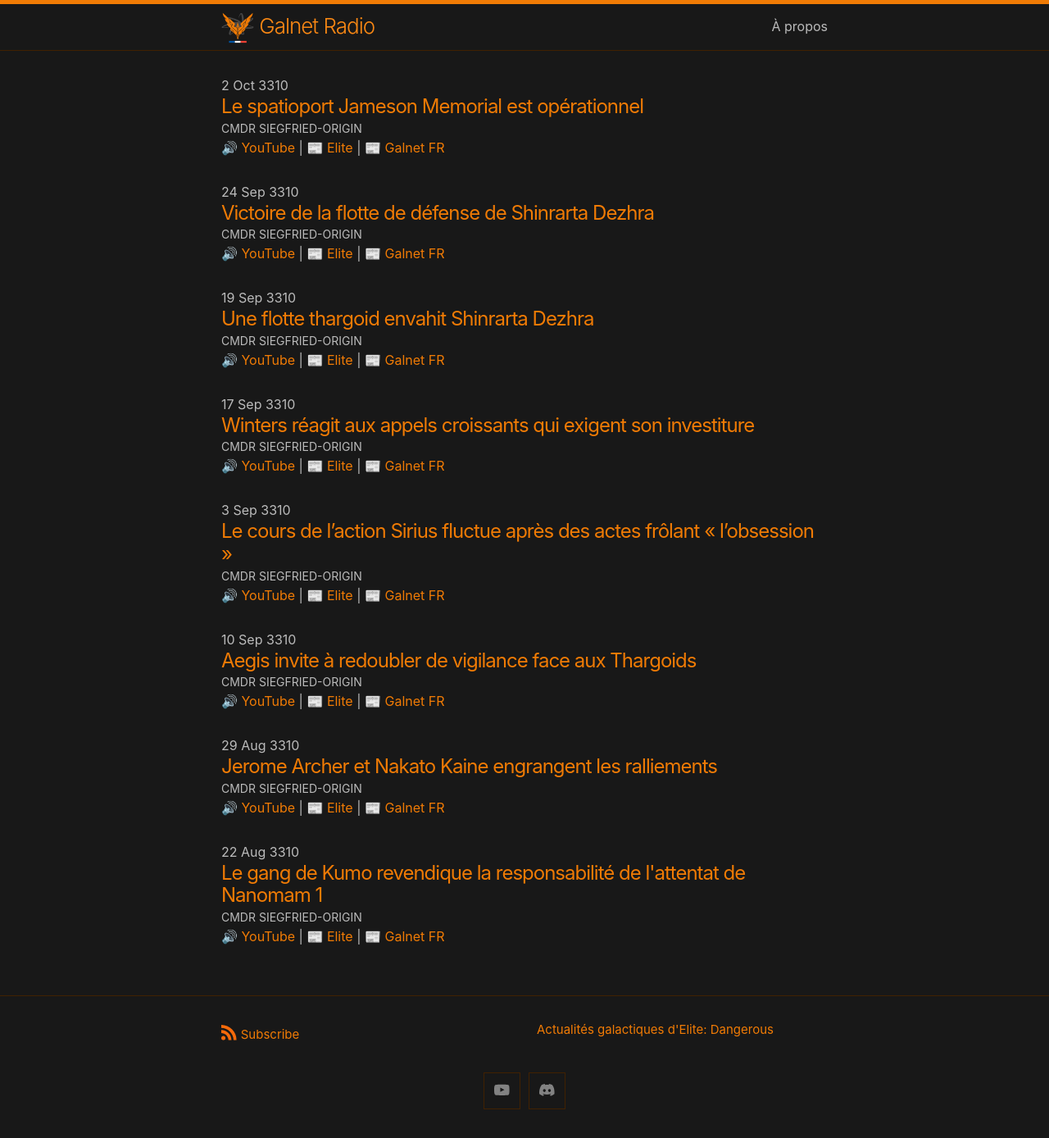
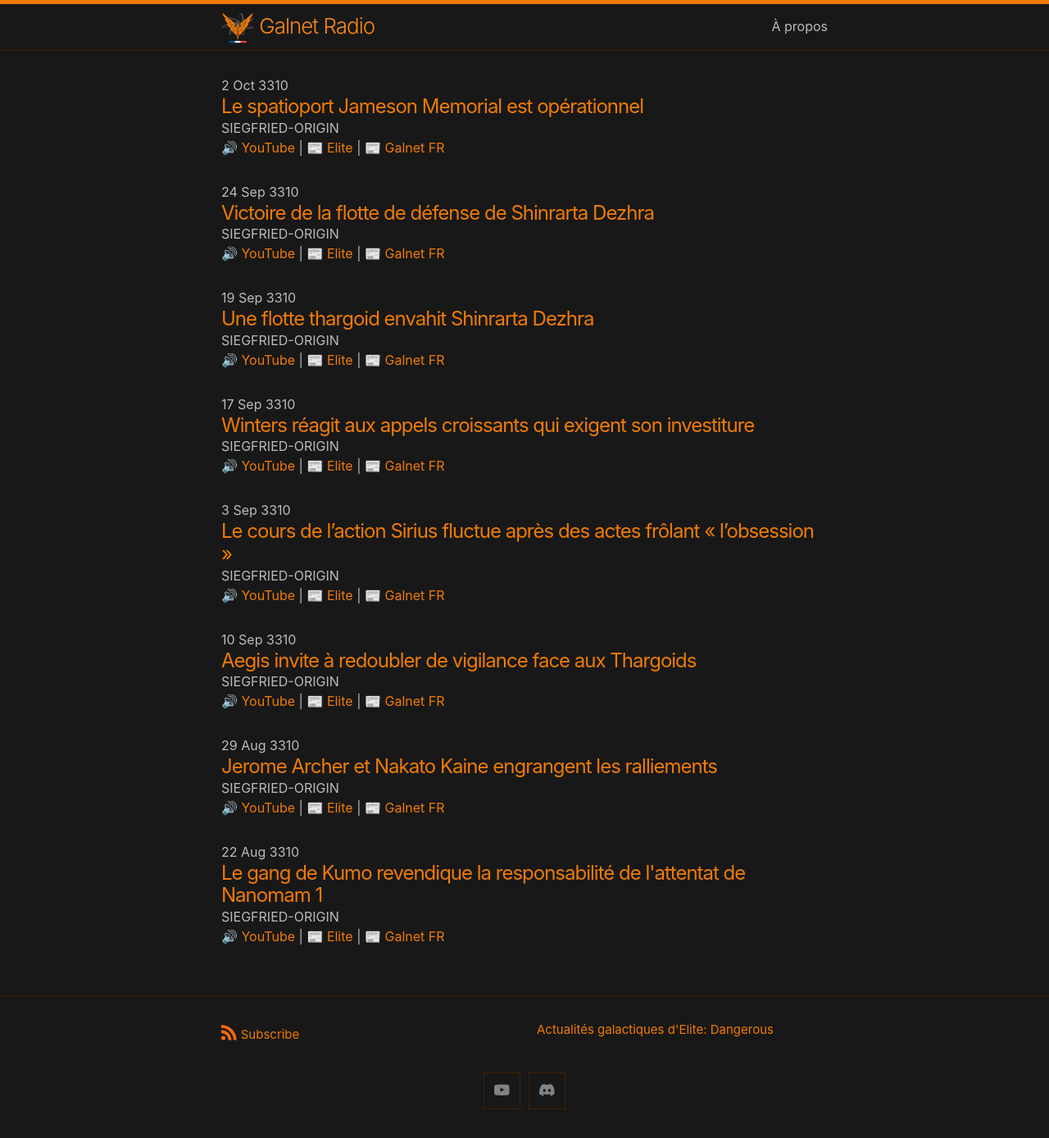
Before and after one commit to lambda-pixel/galnet, a Jekyll site: the page built from index.markdown, in a window 1280 px wide. Shown: the whole page at 82% size. Built offline with Jekyll 4.4.1, drawn with Linux system fonts in a browser that asks for light colours.

Commit message:
Adding cmdrs in a list to allow multiple cmdr in one episode

```diff
--- a/_layouts/episodes.html
+++ b/_layouts/episodes.html
@@ -12,7 +12,11 @@
                     {{ episode.title | escape }}
                 </a>
             </h3>
-            <span class="post-meta">CMDR {{ episode.cmdr }}</span>
+            <span class="post-cmdr">{{ episode.cmdr[0] }}</span>
+            {% for c in episode.cmdr offset:1 %}
+                <span class="post-meta">, </span>
+                <span class="post-cmdr">{{ c }}</span>
+            {% endfor %}
             <br>
             <span><a href="https://youtu.be/{{ episode.youtube }}">🔊 YouTube</a></span>
             <span>|</span>
```
Also changed, not shown: _data/episodes.yml (+16 -8 lines).
